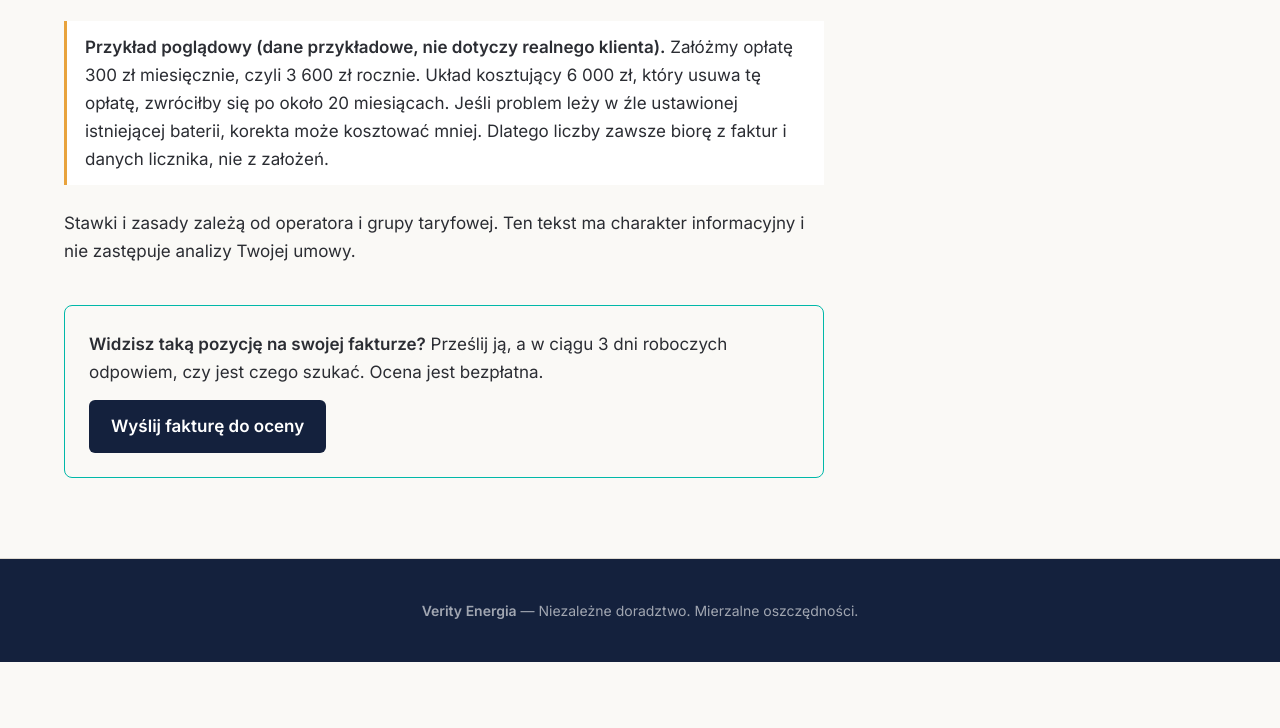
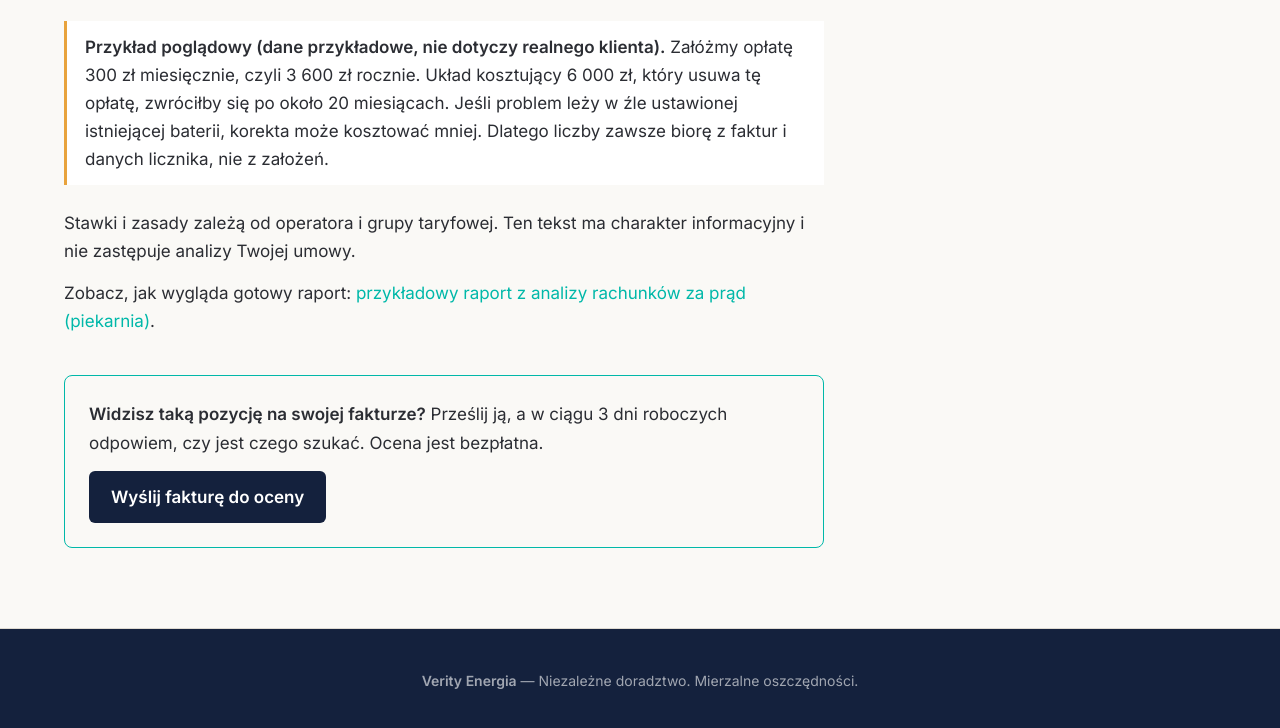
Before and after one commit to Ampers97/verity-energia, a plain HTML site: page blog/energia-bierna-pojemnosciowa/index.html in a window 1280 px wide. Shown: the part 1229-1957 px from the top of the page. Before the commit the page ends 1891 px from the top, so only its background shows below. Drawn offline with Linux system fonts and the light colour scheme.

Commit message:
Add files via upload

```diff
--- a/blog/energia-bierna-pojemnosciowa/index.html
+++ b/blog/energia-bierna-pojemnosciowa/index.html
@@ -210,7 +210,9 @@ a:focus-visible{outline:2px solid var(--color-accent-amber);outline-offset:2px}<
 </ol>
 <div class="note"><strong>Przykład poglądowy (dane przykładowe, nie dotyczy realnego klienta).</strong> Załóżmy opłatę 300 zł miesięcznie, czyli 3 600 zł rocznie. Układ kosztujący 6 000 zł, który usuwa tę opłatę, zwróciłby się po około 20 miesiącach. Jeśli problem leży w źle ustawionej istniejącej baterii, korekta może kosztować mniej. Dlatego liczby zawsze biorę z faktur i danych licznika, nie z założeń.</div>
 <p>Stawki i zasady zależą od operatora i grupy taryfowej. Ten tekst ma charakter informacyjny i nie zastępuje analizy Twojej umowy.</p>
-<div class="cta-box"><p><strong>Widzisz taką pozycję na swojej fakturze?</strong> Prześlij ją, a w ciągu 3 dni roboczych odpowiem, czy jest czego szukać. Ocena jest bezpłatna.</p>
+<p>Zobacz, jak wygląda gotowy raport: <a href="/przykladowy-raport/">przykładowy raport z analizy rachunków za prąd (piekarnia)</a>.</p>
+
+            <div class="cta-box"><p><strong>Widzisz taką pozycję na swojej fakturze?</strong> Prześlij ją, a w ciągu 3 dni roboczych odpowiem, czy jest czego szukać. Ocena jest bezpłatna.</p>
 <a class="btn" href="/#kontakt">Wyślij fakturę do oceny</a></div>
 </article></div></main>
 <footer class="footer"><div class="container"><p><strong>Verity Energia</strong> — Niezależne doradztwo. Mierzalne oszczędności.</p></div></footer>
```
